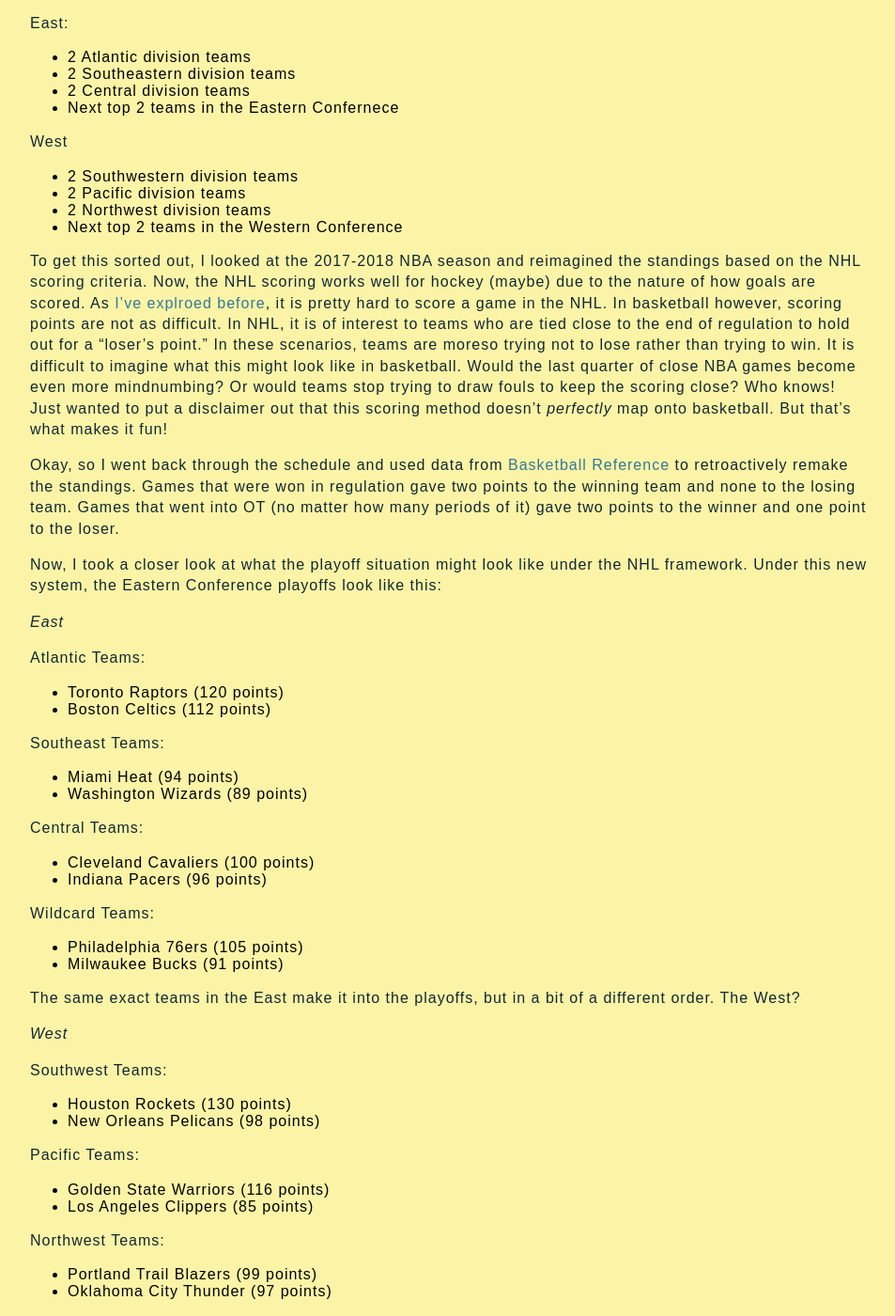
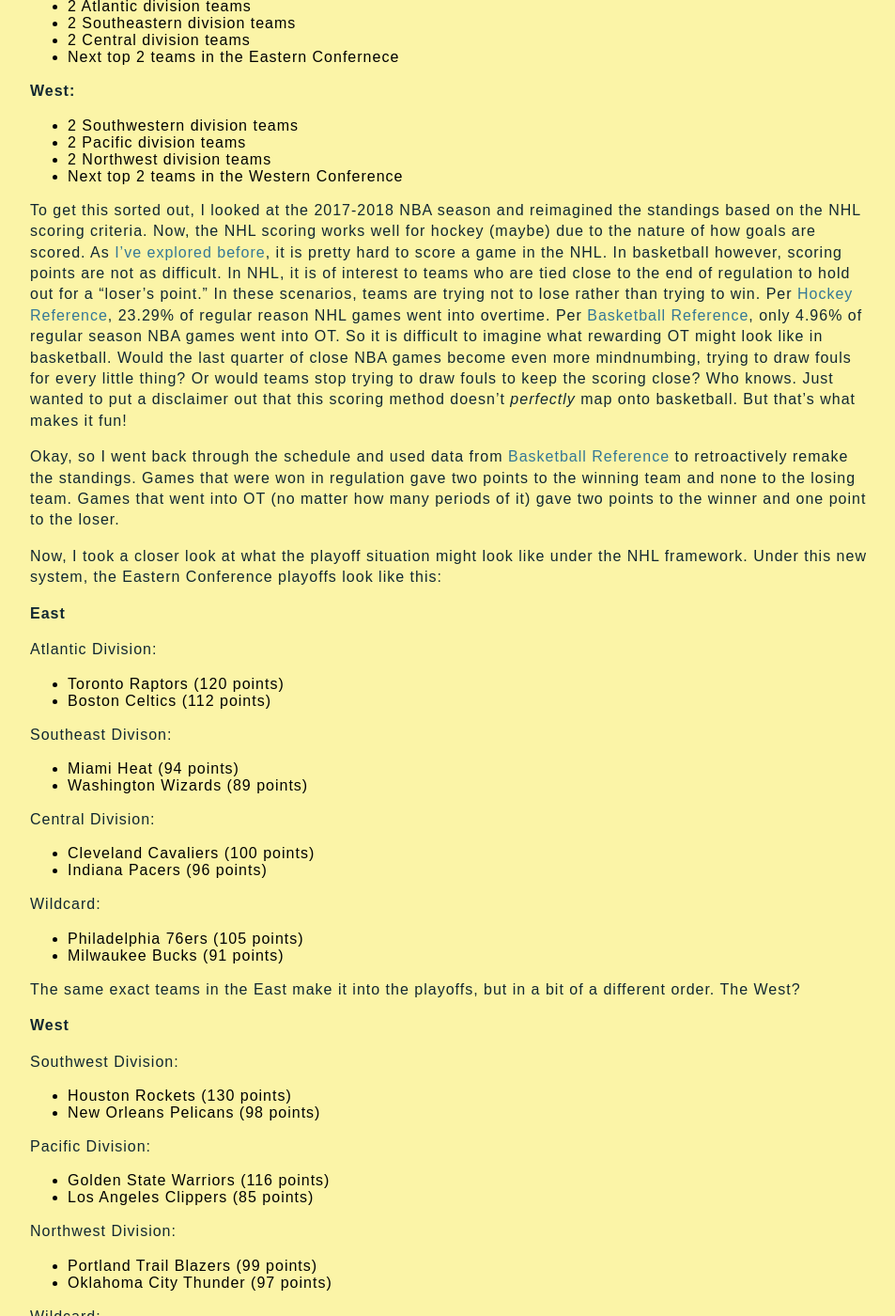
Before and after one commit to ashleyajohn/ashleyajohn.github.io, a Jekyll site: the page built from _posts/2018-12-29-nba-what-if.md, in a window 1280 px wide and 1400 px high, scrolled down 606 px. Shown: the whole window at 94% size, without its empty margins (160-1113 px from the left). Built offline with Jekyll 4.4.1, drawn with Linux system fonts in a browser that asks for light colours; our own code applies the rules of GitHub Pages for plain Markdown files; some of the changed text lies outside the part shown.

Commit message:
Update 2018-12-29-nba-what-if.md

```diff
--- a/_posts/2018-12-29-nba-what-if.md
+++ b/_posts/2018-12-29-nba-what-if.md
@@ -16,59 +10,59 @@
 
 This means the following playoff breakdown:
 
-East:
+**East:**
 - 2 Atlantic division teams
 - 2 Southeastern division teams
 - 2 Central division teams
 - Next top 2 teams in the Eastern Confernece
 
-West
+**West:**
 - 2 Southwestern division teams
 - 2 Pacific division teams
 - 2 Northwest division teams
 - Next top 2 teams in the Western Conference
 
-To get this sorted out, I looked at the 2017-2018 NBA season and reimagined the standings based on the NHL scoring criteria. Now, the NHL scoring works well for hockey (maybe) due to the nature of how goals are scored. As [I've explroed before](https://ashleyajohn.github.io/2018/04/03/hockey-shots.html), it is pretty hard to score a game in the NHL. In basketball however, scoring points are not as difficult. In NHL, it is of interest to teams who are tied close to the end of regulation to hold out for a "loser's point." In these scenarios, teams are moreso trying not to lose rather than trying to win. It is difficult to imagine what this might look like in basketball. Would the last quarter of close NBA games become even more mindnumbing? Or would teams stop trying to draw fouls to keep the scoring close? Who knows! Just wanted to put a disclaimer out that this scoring method doesn't *perfectly* map onto basketball. But that's what makes it fun!
+To get this sorted out, I looked at the 2017-2018 NBA season and reimagined the standings based on the NHL scoring criteria. Now, the NHL scoring works well for hockey (maybe) due to the nature of how goals are scored. As [I've explored before](https://ashleyajohn.github.io/2018/04/03/hockey-shots.html), it is pretty hard to score a game in the NHL. In basketball however, scoring points are not as difficult. In NHL, it is of interest to teams who are tied close to the end of regulation to hold out for a "loser's point." In these scenarios, teams are trying not to lose rather than trying to win. Per [Hockey Reference](https://www.hockey-reference.com/leagues/NHL_2018_games.html), 23.29% of regular reason NHL games went into overtime. Per [Basketball Reference](https://www.basketball-reference.com/leagues/NBA_2018_games.html), only 4.96% of regular season NBA games went into OT. So it is difficult to imagine what rewarding OT might look like in basketball. Would the last quarter of close NBA games become even more mindnumbing, trying to draw fouls for every little thing? Or would teams stop trying to draw fouls to keep the scoring close? Who knows. Just wanted to put a disclaimer out that this scoring method doesn't *perfectly* map onto basketball. But that's what makes it fun!
 
 Okay, so I went back through the schedule and used data from [Basketball Reference](https://www.basketball-reference.com/leagues/NBA_2018_games.html) to retroactively remake the standings. Games that were won in regulation gave two points to the winning team and none to the losing team. Games that went into OT (no matter how many periods of it) gave two points to the winner and one point to the loser.
 
 Now, I took a closer look at what the playoff situation might look like under the NHL framework. Under this new system, the Eastern Conference playoffs look like this:
 
-*East*
+**East**
 
-Atlantic Teams:
+Atlantic Division:
 - Toronto Raptors (120 points)
 - Boston Celtics (112 points)
 
-Southeast Teams:
+Southeast Divison:
 - Miami Heat (94 points)
 - Washington Wizards (89 points)
 
-Central Teams:
+Central Division:
 - Cleveland Cavaliers	(100 points)
 - Indiana Pacers (96 points)
 
-Wildcard Teams:
+Wildcard:
 - Philadelphia 76ers (105 points)
 - Milwaukee Bucks (91 points)
 
 The same exact teams in the East make it into the playoffs, but in a bit of a different order. The West?
 
-*West*
+**West**
 
-Southwest Teams:
+Southwest Division:
 - Houston Rockets	(130 points)
 - New Orleans Pelicans (98 points)
 
-Pacific Teams:
+Pacific Division:
 - Golden State Warriors (116 points)
 - Los Angeles Clippers (85 points)
 
-Northwest Teams:
+Northwest Division:
 - Portland Trail Blazers (99 points)
 - Oklahoma City Thunder (97 points)
 
-Wildcard Teams:
+Wildcard:
 - Utah Jazz (97 points)
 - Denver Nuggets (96 points)
 
@@ -100,9 +94,9 @@
 
 Note: Thunder end up on top of Jazz because they won the divisonal regular season matchups 3-1. Now in this scenario, a brand new first round:
 
-- Rockets vs. Clippers
-- Warriors vs. Nuggets
-- Blazers vs. Jazz
-- Pelicans vs. Thunder
+- Rockets (1) vs. Clippers (8)
+- Warriors (2) vs. Nuggets (7)
+- Blazers (3) vs. Jazz (6)
+- Pelicans (4) vs. Thunder (5)
 
-What might the playoff picture looked like in this case? I'd still bet on the Warriors taking it all, but a first round exit for the Blazers might not have been a reality and the Thunder might have taken the Pelicans down a notch. On the contrary, a Clippers Rockets first round would have been either hilarious or incredibly boring.
+What might the playoff picture looked like in this case? I'd still bet on the Warriors taking it all, but a first round exit for the Blazers might not have been a reality and the Thunder might have taken the Pelicans down a notch (lowering our expectations for this year perhaps...). On the contrary, a Clippers/Rockets first round would have been either hilarious or incredibly boring.
```
Also changed, not shown: other parts of _posts/2018-12-29-nba-what-if.md (+2 -8 lines).
